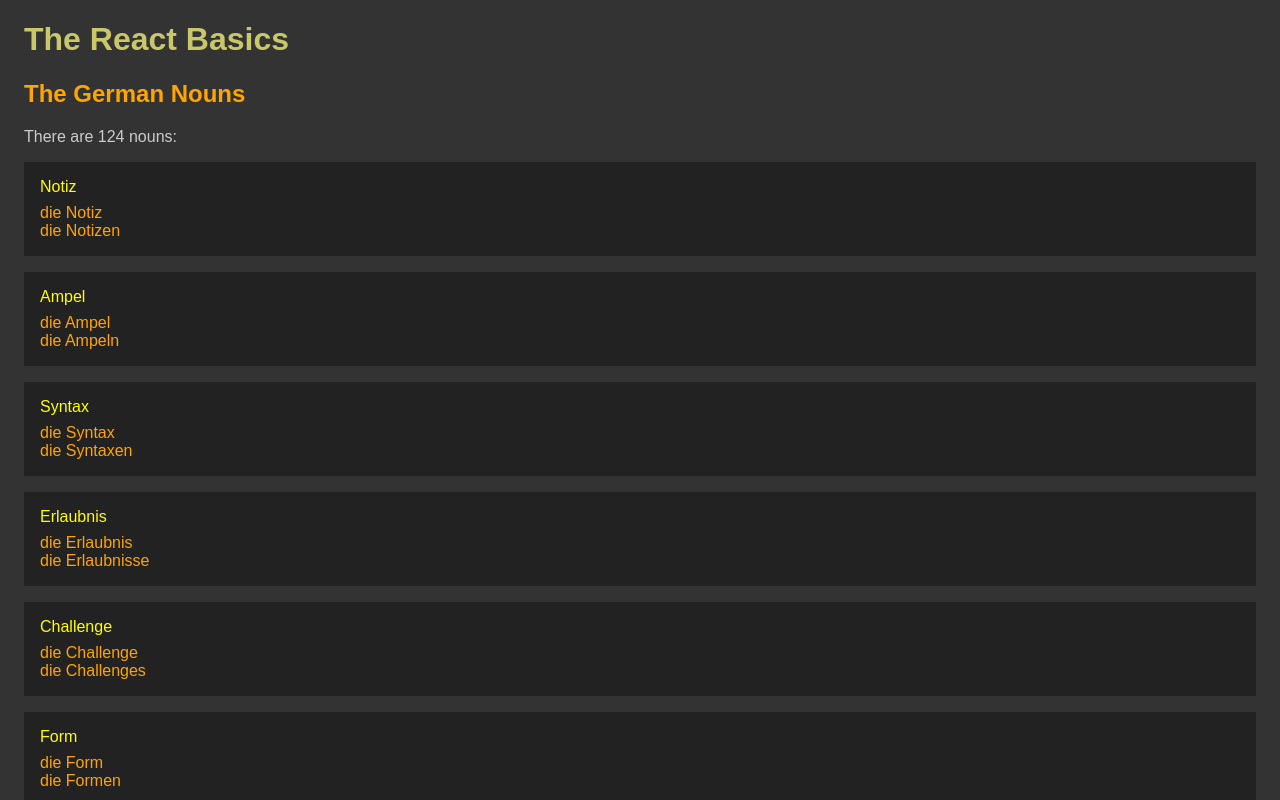
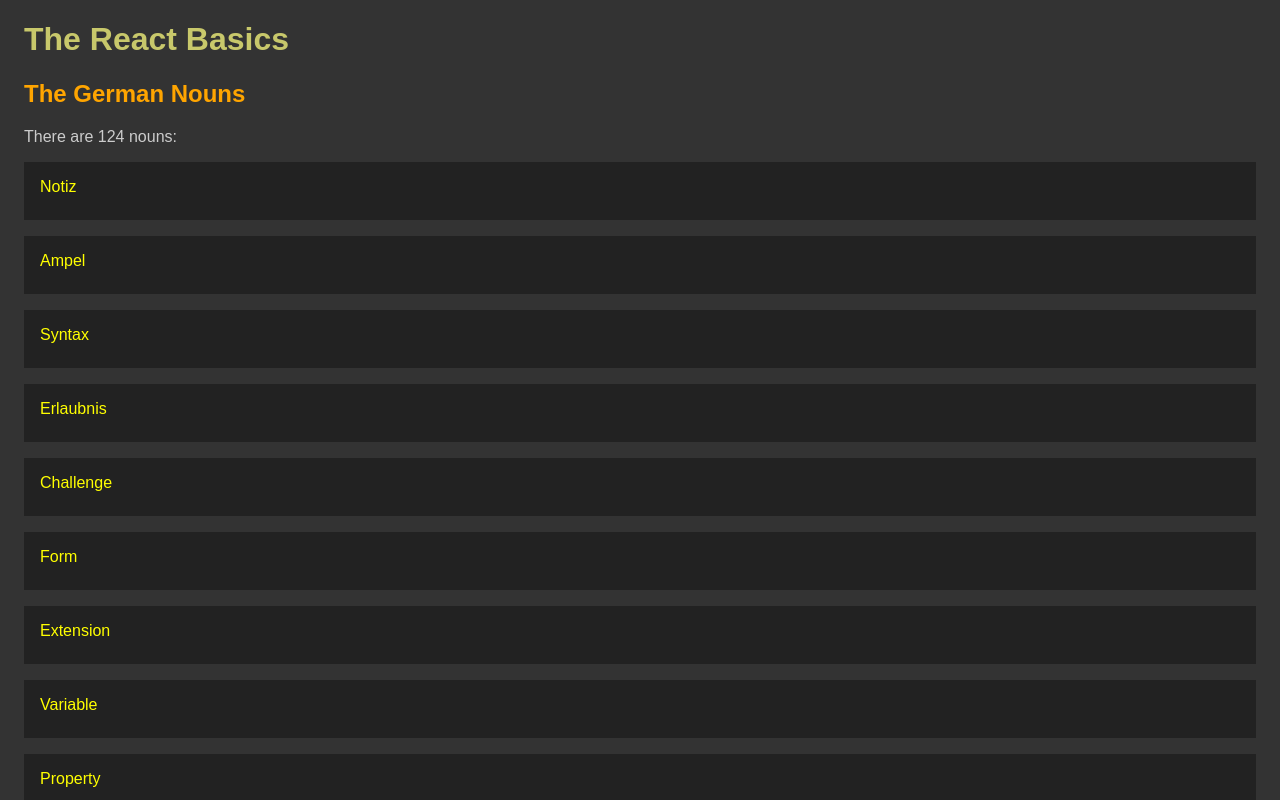
Before and after one commit to edwardtanguay/et001-react-basics, a React (Vite) app: page / in a window 1280 px wide. Shown: the top 800 px of the page. Built offline with nearby package versions, Linux system fonts and the light colour scheme.

Commit message:
conditional rendering in

```diff
--- a/src/App.tsx
+++ b/src/App.tsx
@@ -1,7 +1,17 @@
 import './App.scss';
 import { AppTitle } from './components/AppTitle';
 import { Nouns } from './components/Nouns';
-import nouns from './data/nouns.json';
+import rawNouns from './data/nouns.json';
+import { INoun } from './types';
+
+const nouns:INoun[] = [];
+rawNouns.forEach(rawNoun => {
+	const noun: INoun = {
+		...rawNoun,
+		backIsShowing: false
+	};
+	nouns.push(noun);
+})
 
 const App = () => {
 	const title = 'The React Basics';
--- a/src/components/Noun.tsx
+++ b/src/components/Noun.tsx
@@ -8,15 +8,15 @@
 	const { noun } = props;
 	return (
 		<div className="noun">
-			<div className="front">
-				{noun.singular}
-			</div>
-			<div className="back">
-				<div>
-					{noun.article} {noun.singular}
+			<div className="front">{noun.singular}</div>
+			{noun.backIsShowing && (
+				<div className="back">
+					<div>
+						{noun.article} {noun.singular}
+					</div>
+					<div>{noun.plural}</div>
 				</div>
-				<div>{noun.plural}</div>
-			</div>
+			)}
 		</div>
 	);
 };
--- a/src/types.ts
+++ b/src/types.ts
@@ -2,4 +2,5 @@
 	article: string;
 	singular: string;
 	plural: string;
+	backIsShowing: boolean;
 };
```
